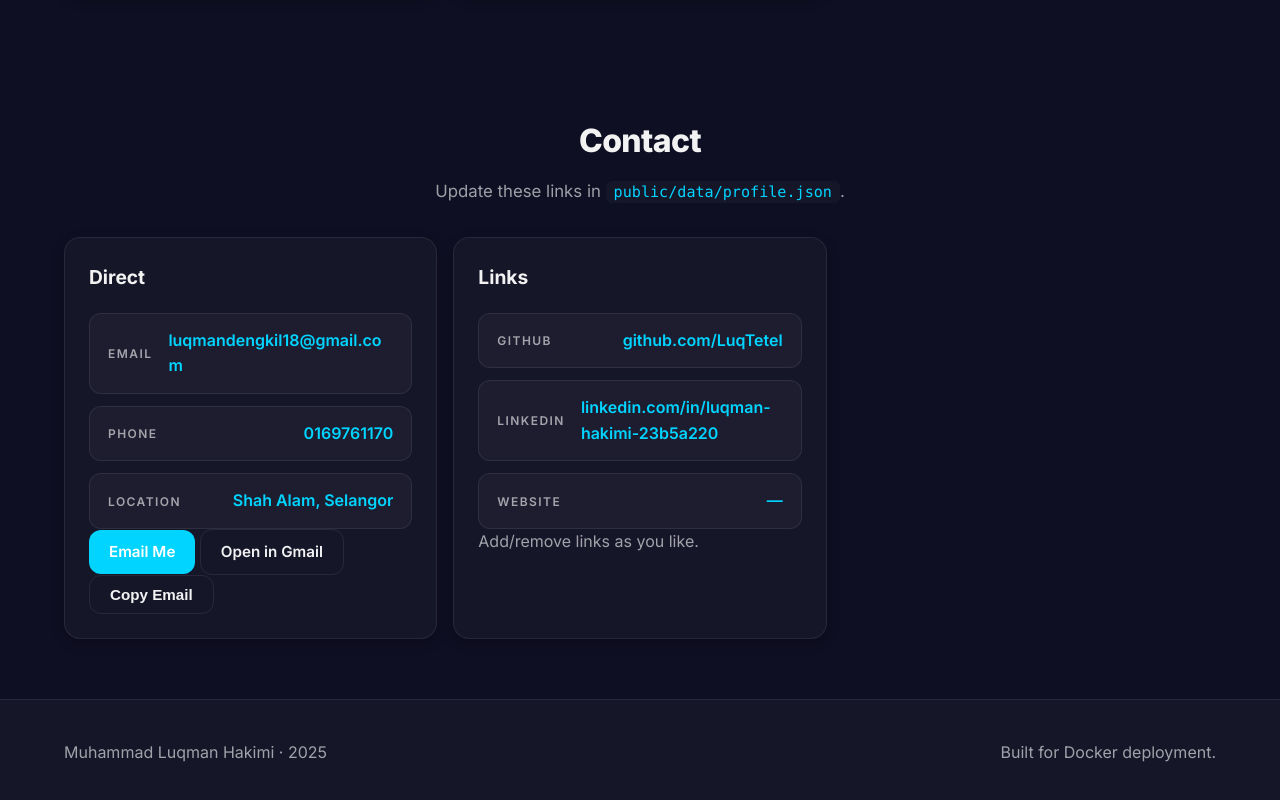
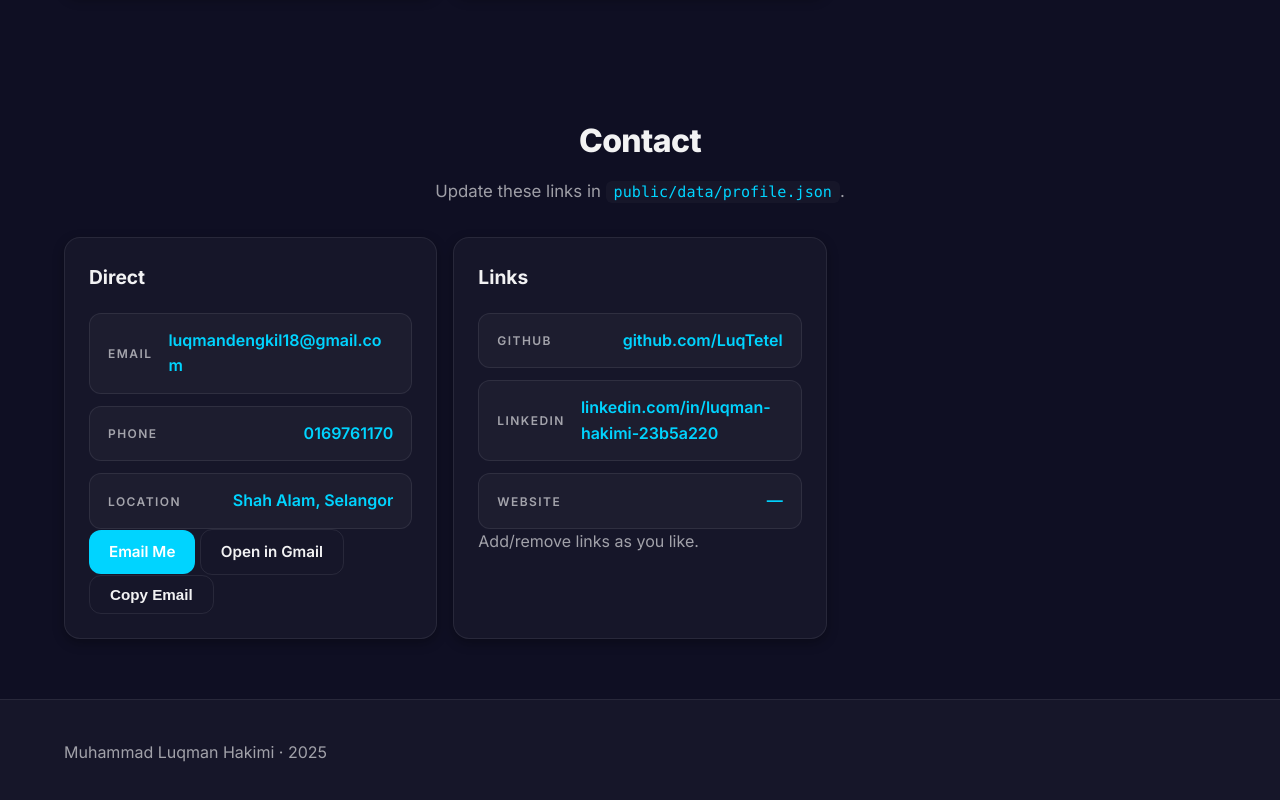
Before and after one commit to LuqTetel/portfolio, a plain HTML site: page public/index.html in a window 1280 px wide. Shown: the part 3897-4697 px from the top of the page. Drawn offline with Linux system fonts and the light colour scheme; files whose address does not match are found by name.

Commit message:
Remove Docker deployment message from footer

```diff
--- a/public/index.html
+++ b/public/index.html
@@ -242,7 +242,6 @@
           <span id="footerName">Muhammad Luqman Hakimi</span> ·
           <span id="year"></span>
         </p>
-        <p class="muted">Built for Docker deployment.</p>
       </div>
     </footer>
 
```
